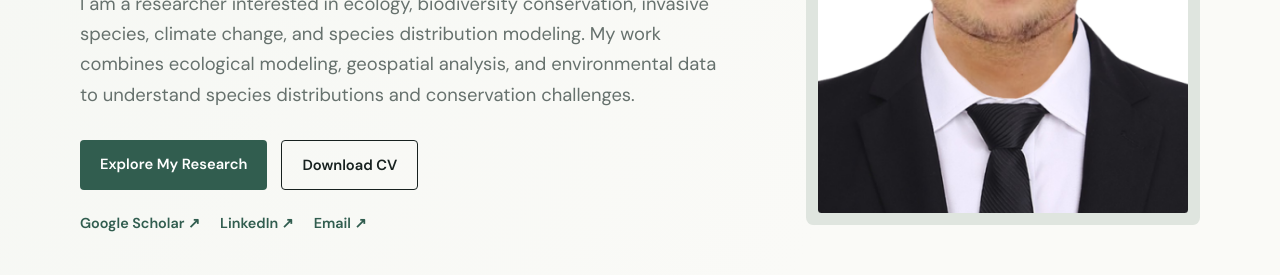
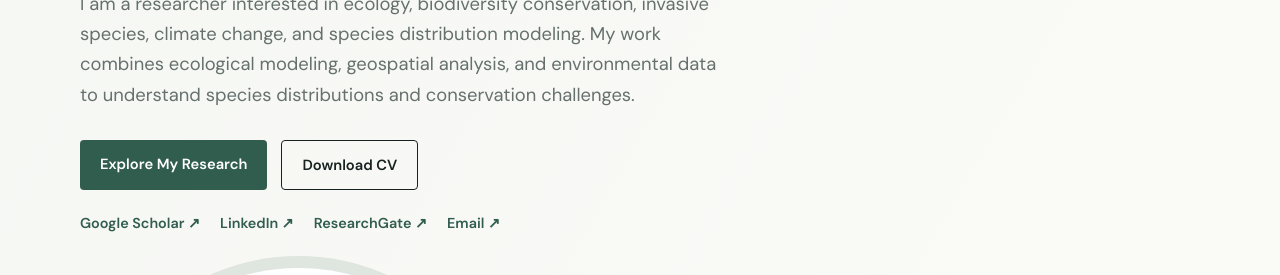
Before and after one commit to adprabhat6897-lab/adprabhat6897-lab.github.io, a plain HTML site: page index.html in a window 1280 px wide. Shown: the part 471-746 px from the top of the page. Drawn offline with nearby package versions, Linux system fonts and the light colour scheme.

Commit message:
Update index.html

```diff
--- a/index.html
+++ b/index.html
@@ -41,10 +41,11 @@
   <a class="btn secondary" href="./CV_Prabhat.pdf" download="Prabhat_Adhikari_CV.pdf">Download CV</a>
 </div>
       <div class="socials">
+        <div class="socials">
   <a href="https://scholar.google.com/citations?user=ciWuP08AAAAJ&hl=en" target="_blank" rel="noopener">Google Scholar ↗</a>
   <a href="https://www.linkedin.com/in/prabhat-adhikari-bb6363191/" target="_blank" rel="noopener">LinkedIn ↗</a>
+  <a href="https://www.researchgate.net/profile/Prabhat-Adhikari-3" target="_blank" rel="noopener">ResearchGate ↗</a>
   <a href="mailto:adprabhat2051@gmail.com">Email ↗</a>
-      </div>
 </div>
     <div class="hero-photo-wrap">
       <div class="photo-card">
@@ -177,6 +178,7 @@
   <a href="mailto:adprabhat2051@gmail.com">adprabhat2051@gmail.com</a>
   <a href="https://scholar.google.com/citations?user=ciWuP08AAAAJ&hl=en" target="_blank" rel="noopener">Google Scholar ↗</a>
   <a href="https://www.linkedin.com/in/prabhat-adhikari-bb6363191/" target="_blank" rel="noopener">LinkedIn ↗</a>
+  <a href="https://www.researchgate.net/profile/Prabhat-Adhikari-3" target="_blank" rel="noopener">ResearchGate ↗</a>
 </div>
   </div>
 </section>
```
Lines whose indentation alone changed are shown as unchanged.
